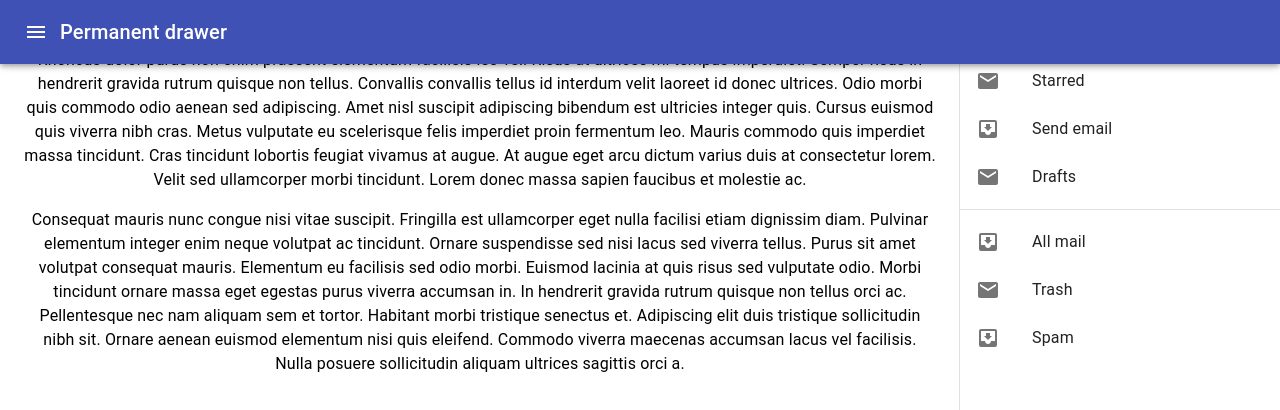
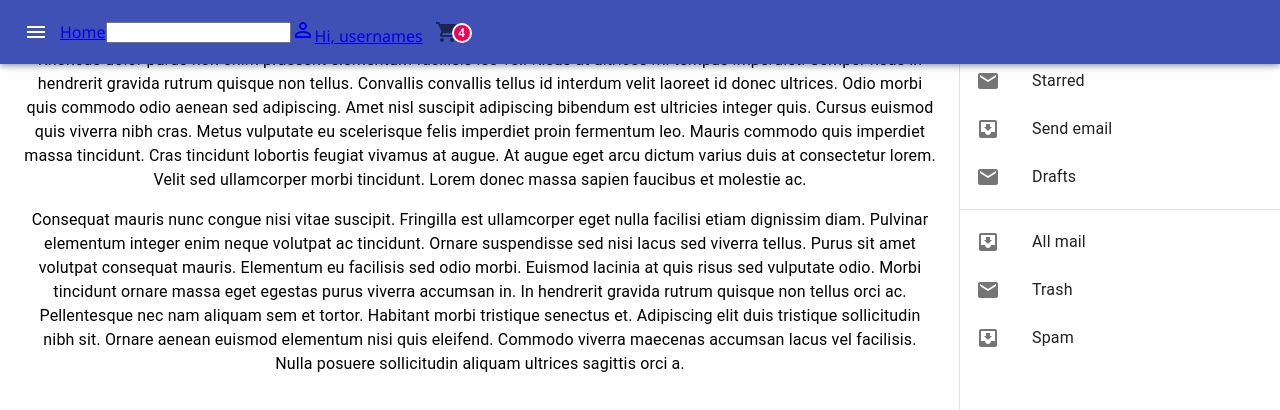
Before and after one commit to abdugaffor-abdurahimov/grocery-store-frontend, a React (Create React App) app: page / in a window 1280 px wide. Shown: the top 410 px of the page. Built offline with nearby package versions, Linux system fonts and the light colour scheme; no server answers.

Commit message:
Appbar updated

```diff
--- /dev/null
+++ b/src/components/elements/Badges.js
@@ -0,0 +1,10 @@
+import { Badge, withStyles } from "@material-ui/core";
+
+export const StyledBadge = withStyles((theme) => ({
+  badge: {
+    right: -3,
+    top: 13,
+    border: `2px solid ${theme.palette.background.paper}`,
+    padding: "0 4px",
+  },
+}))(Badge);
--- a/src/components/navbars/Appbar.jsx
+++ b/src/components/navbars/Appbar.jsx
@@ -3,12 +3,16 @@ import {
   Drawer,
   makeStyles,
   Toolbar,
-  Typography,
+  // Typography,
 } from "@material-ui/core";
 import React, { useState } from "react";
 import MenuIcon from "@material-ui/icons/Menu";
 import IconButton from "@material-ui/core/IconButton";
 import CategoryDrawer from "./CategoryDrawer";
+import { Link } from "react-router-dom";
+import { StyledBadge } from "../elements/Badges";
+import ShoppingCartIcon from "@material-ui/icons/ShoppingCart";
+import PermIdentityIcon from "@material-ui/icons/PermIdentity";
 
 const drawerWidth = 240;
 
@@ -56,9 +60,23 @@ export default function Appbar() {
         <Drawer open={drawerOpen} onClose={toggleDrawer}>
           {CategoryDrawer()}
         </Drawer>
-        <Typography variant="h6" noWrap>
+        {/* <Typography variant="h6" noWrap component={Link} to="/">
           Permanent drawer
-        </Typography>
+        </Typography> */}
+        <Link to="/">Home</Link>
+
+        <input type="text" />
+
+        <Link to="#">
+          <PermIdentityIcon />
+          Hi, usernames
+        </Link>
+
+        <IconButton aria-label="cart">
+          <StyledBadge badgeContent={4} color="secondary">
+            <ShoppingCartIcon />
+          </StyledBadge>
+        </IconButton>
       </Toolbar>
     </AppBar>
   );
```
Also changed, not shown: src/components/elements/FormControl.js (deleted, +0 -17 lines).
